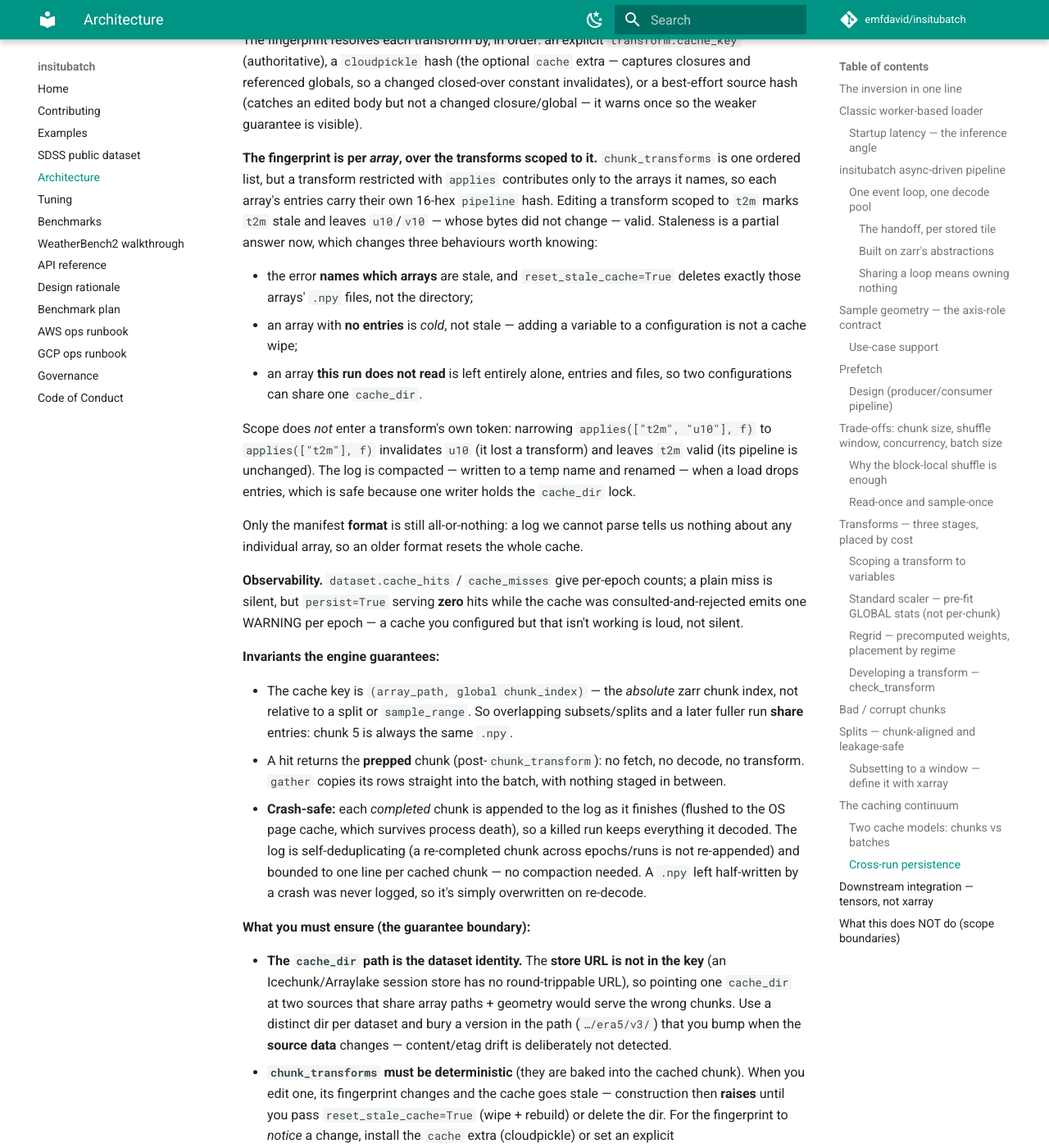
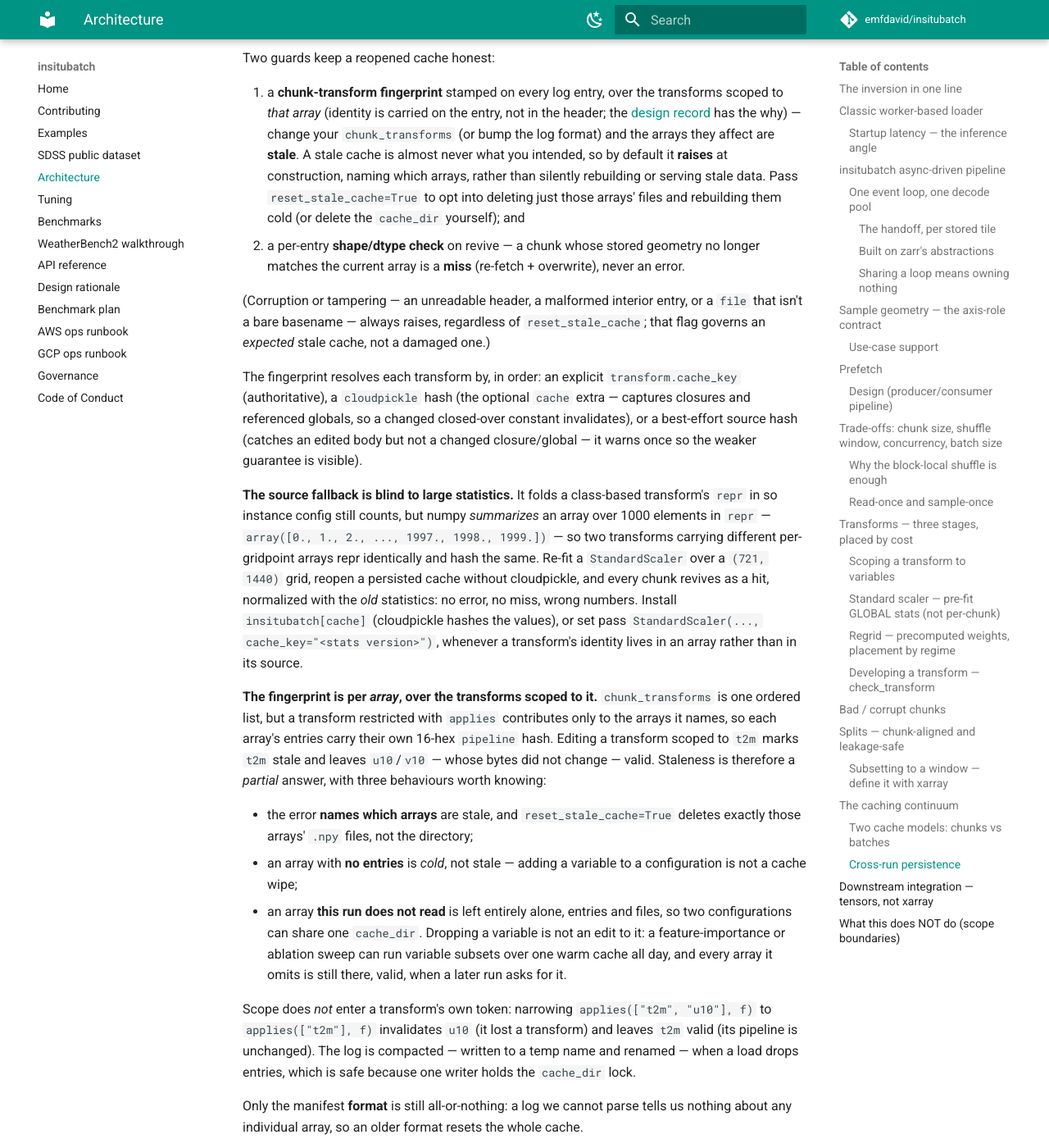
Before and after one commit to emfdavid/insitubatch, an MkDocs documentation site: the page built from docs/architecture.md, in a window 1280 px wide and 1400 px high, scrolled down 23181 px. Shown: the whole window at 82% size. Built offline with MkDocs 1.6.1 and Material for MkDocs 9.7.7, drawn with Linux system fonts in a browser that asks for light colours; comment, search, counter and statistics services are not loaded; some of the changed text lies outside the part shown.

Commit message:
docs+test: answer #54 review -- aliasing limit, hash unit tests, scaler cache_key
Four review items, plus one code change the fifth forced.

Aliased labels (t2m_now / t2m_next) share one chunk pipeline, because scope is
per array path. Documented in docs/architecture.md where a reader first meets
aliasing, in applies()'s docstring, and as a DESIGN.md known limitation -- framed
as a consequence of the de-duplication the pool exists for, with batch_transform
named as the workaround, not as an omission to be fixed later.

Delta framing swept out of this PR's own additions: _apply_transforms,
_MANIFEST_FORMAT (including the format-3 lineage, restated as the current
on-disk layout), applies(), StandardScaler.validate_scope, summary._name, and
two spots in docs/architecture.md. History belongs in CHANGELOG and DESIGN.

An array a run does not read was already untouched -- entries and files -- which
is exactly the ablation / feature-importance sweep. Said so on the test that
covers it and in docs/tuning.md, next to the contrasting case: narrowing a scope
while still reading the array IS stale, because its cached bytes were transformed
by a pipeline the run no longer configures. One rule: a variable is invalidated
when the pipeline over it changes, not when the configuration stops mentioning it.

tests/test_fingerprint.py pins the hash properties the docstrings claim and
nothing checked: scope absent from a token, a callable instance hashing by class
rather than address, instance config still reaching the token, the method encoded
in it, order-sensitivity, width, and empty-pipeline identity.

The fifth item is a live hazard, pre-existing on main: numpy summarizes an array
over 1000 elements in repr, so the source-path fingerprint cannot see a re-fitted
StandardScaler's per-gridpoint statistics -- reopen a persisted cache and every
chunk revives with the old normalization, no error, no miss. Documented on the
scaler, the fingerprint section, the tuning page and examples/fit_scaler.py, and
named in the runtime warning. StandardScaler gains a `cache_key` field because
the documented remedy was otherwise impossible: it is a slots=True dataclass, so
setting the attribute from outside raised AttributeError.

446 passed, 6 skipped; TF and mypy green separately.

Co-Authored-By: Claude Opus 5 <noreply@anthropic.com>
Claude-Session: https://claude.ai/code/session_012QLod5Wvcm4JKiCRGTBFdj

```diff
--- a/docs/architecture.md
+++ b/docs/architecture.md
@@ -629,6 +629,15 @@ The names are zarr array **paths** (what `chunk.read.array` carries), not dict l
 two labels may alias one array (`t2m_now` / `t2m_next`), and the cache is keyed by path. A
 name matching no array raises at construction.
 
+**Limitation: aliased labels share one chunk pipeline.** Because scope is per array path,
+two labels backed by the same array cannot be given *different* `chunk_transforms` — there
+is no way to express "scale `t2m_now` but not `t2m_next`" at the chunk stage. This is the
+de-duplication the pool exists for: aliases are one decoded, transformed chunk read at two
+sample offsets, and two pipelines over it would mean two transformed copies of the same
+bytes and two cache entries under one key. Per-label work belongs in a `batch_transform`,
+which sees the assembled batch and each label separately (uncached, which is the honest
+price). The same holds for any two labels pointing at one path, aliased or not.
+
 **Do not gate inside the transform.** An `if chunk.read.array == "t2m"` in the body is
 invisible to the engine, and that is not a style point — it is a correctness bug for any
 reshaping transform. `output_geometry` folds every transform's declared `output_inner` into
@@ -644,8 +653,8 @@ against its own stats dict — but it must not decide whether it runs. Configura
 control flow outside. sklearn's `ColumnTransformer`, NVTabular's `cols >> Op()` and
 xarray's subset-then-`map` all place the selector the same way.
 
-Scope also buys two smaller things: the engine skips the call for arrays outside it (the
-no-op passes are gone), and cache invalidation becomes per array — see
+Scope also buys two smaller things: the engine skips the call entirely for arrays outside
+it, and cache invalidation is per array — see
 [the cache fingerprint](#cross-run-persistence).
 
 ### Standard scaler — pre-fit GLOBAL stats (not per-chunk)
@@ -669,6 +678,15 @@ Pre-fit the stats however you like and pass them in. The recommended way is to f
 — covered next — which also warms the cache. `StandardScaler` above is then the
 *chunk*-stage applier, for when you want the normalization cached with the decoded
 chunk; the fit pass and the apply stage are independent.
+
+!!! warning "A re-fitted scaler needs a `cache_key` (or cloudpickle)"
+
+    Stats large enough for numpy to summarize in `repr` — anything over 1000 elements, so
+    per-gridpoint mean/std — are invisible to the best-effort source fingerprint, and a
+    re-fit reopens a persisted cache as a **hit** carrying the old normalization. Install
+    `insitubatch[cache]`, or pass `StandardScaler(..., cache_key=...)` with a stats version
+    you bump on every fit. See [the fingerprint](#cross-run-persistence). Fitting at the *batch* stage
+    (below) sidesteps this entirely: the cache then holds raw chunks.
 
 **Alternative: fit at the *batch* stage with community tooling, warming the cache.**
 Standardization is elementwise, so per-chunk and per-batch are identical — which means
@@ -935,11 +953,21 @@ and referenced globals, so a changed closed-over constant invalidates), or a
 best-effort source hash (catches an edited body but not a changed closure/global — it
 warns once so the weaker guarantee is visible).
 
+**The source fallback is blind to large statistics.** It folds a class-based transform's
+`repr` in so instance config still counts, but numpy *summarizes* an array over 1000
+elements in `repr` — `array([0., 1., 2., ..., 1997., 1998., 1999.])` — so two transforms
+carrying different per-gridpoint arrays repr identically and hash the same. Re-fit a
+`StandardScaler` over a `(721, 1440)` grid, reopen a persisted cache without cloudpickle,
+and every chunk revives as a hit, normalized with the *old* statistics: no error, no miss,
+wrong numbers. Install `insitubatch[cache]` (cloudpickle hashes the values), or set
+pass `StandardScaler(..., cache_key="<stats version>")`, whenever a transform's identity
+lives in an array rather than in its source.
+
 **The fingerprint is per *array*, over the transforms scoped to it.** `chunk_transforms`
 is one ordered list, but a transform restricted with `applies` contributes only to the
 arrays it names, so each array's entries carry their own 16-hex `pipeline` hash. Editing a
 transform scoped to `t2m` marks `t2m` stale and leaves `u10`/`v10` — whose bytes did not
-change — valid. Staleness is a partial answer now, which changes three behaviours worth
+change — valid. Staleness is therefore a *partial* answer, with three behaviours worth
 knowing:
 
 - the error **names which arrays** are stale, and `reset_stale_cache=True` deletes exactly
@@ -947,7 +975,9 @@ knowing:
 - an array with **no entries** is *cold*, not stale — adding a variable to a configuration
   is not a cache wipe;
 - an array **this run does not read** is left entirely alone, entries and files, so two
-  configurations can share one `cache_dir`.
+  configurations can share one `cache_dir`. Dropping a variable is not an edit to it: a
+  feature-importance or ablation sweep can run variable subsets over one warm cache all day,
+  and every array it omits is still there, valid, when a later run asks for it.
 
 Scope does *not* enter a transform's own token: narrowing `applies(["t2m", "u10"], f)` to
 `applies(["t2m"], f)` invalidates `u10` (it lost a transform) and leaves `t2m` valid (its
```
Also changed, not shown: CHANGELOG.md (+18 -0 lines), DESIGN.md (+10 -0 lines), docs/tuning.md (+20 -2 lines), 6 other files.
